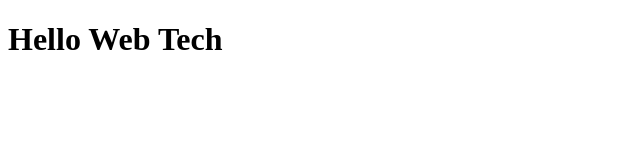
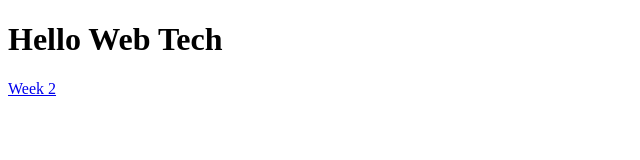
Before and after one commit to lynScott03/lynScott03.github.io, a plain HTML site: page index.html in a window 1280 px wide. Shown: the full height of the page, 0-640 px from the left. Drawn offline with Linux system fonts and the light colour scheme.

Commit message:
Add files via upload

```diff
--- a/index.html
+++ b/index.html
@@ -5,5 +5,6 @@
 	</head>
 	<body>
 		<h1>Hello Web Tech</h1>
+		<a href=Week2/Week2.html>Week 2</a>
 	</body>
 </html>
```
